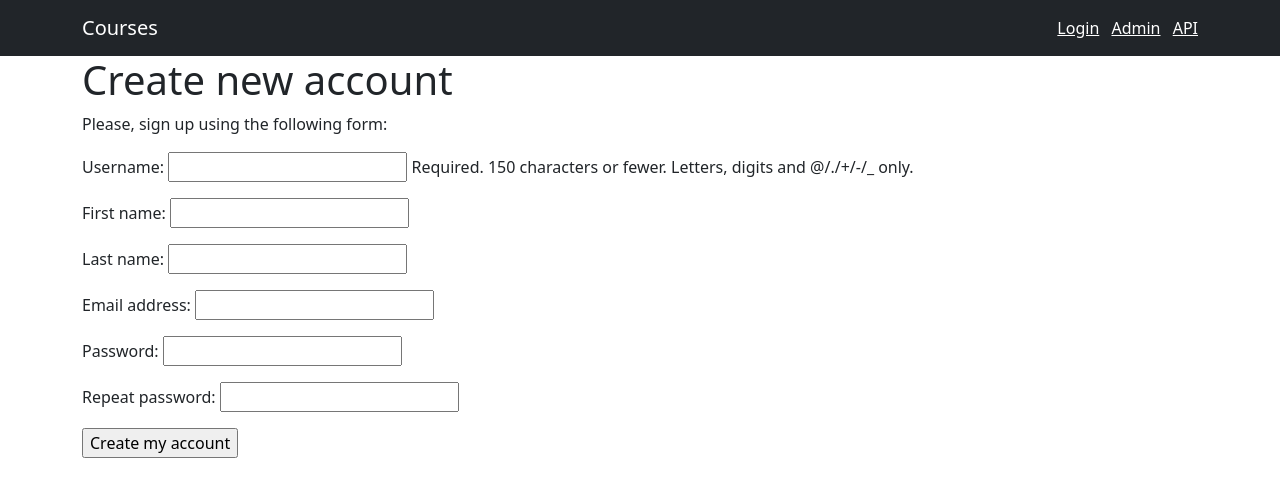
After one commit to Calculated1528/Courses, a Django app: page /account/registration/ in a window 1280 px wide. The commit adds this page. Shown: the top 497 px of the page. Run offline with Django 4.2, Linux system fonts and the light colour scheme.

Commit message:
добавил регистрацию доработал модели в accounts

```diff
--- a/account/forms.py
+++ b/account/forms.py
@@ -1,5 +1,21 @@
 from django import forms
+from django.contrib.auth.models import User
 
 class LoginForm(forms.Form):
     username = forms.CharField()
     password = forms.CharField(widget=forms.PasswordInput)
+
+
+class UserRegistrationForm(forms.ModelForm):
+    password = forms.CharField(label='Password', widget=forms.PasswordInput)
+    password2 = forms.CharField(label='Repeat password', widget=forms.PasswordInput)
+
+    class Meta:
+        model = User
+        fields = ('username', 'first_name', 'last_name', 'email')
+
+    def clean_password2(self):
+        cd = self.cleaned_data
+        if cd['password'] != cd['password2']:
+            raise forms.ValidationError('Passwords don\'t match.')
+        return cd['password2']
--- a/account/urls.py
+++ b/account/urls.py
@@ -6,5 +6,6 @@ urlpatterns = [
     path('', views.account, name='index'),
     path('login/', views.user_login, name='login'),
     path('logout/', views.user_logout, name='logout'),
+    path('registration/',  views.registration, name='registration'),
     path('change-password/',  views.change_password, name='change_password'),
 ]
--- a/account/views.py
+++ b/account/views.py
@@ -2,7 +2,7 @@ from django.http import HttpResponse
 from django.shortcuts import render
 from django.contrib.auth import authenticate, login, logout,update_session_auth_hash
 from django.contrib.auth.forms import PasswordChangeForm
-from .forms import LoginForm
+from .forms import LoginForm,UserRegistrationForm
 from shop.views import index
 
 
@@ -45,3 +45,19 @@ def change_password(request):
     else:
         form = PasswordChangeForm(request.user)
     return render(request, 'account/registration/change_password.html', {'form': form})
+
+
+def registration(request):
+    if request.method == 'POST':
+        user_form = UserRegistrationForm(request.POST)
+        if user_form.is_valid():
+            # Create a new user object but avoid saving it yet
+            new_user = user_form.save(commit=False)
+            # Set the chosen password
+            new_user.set_password(user_form.cleaned_data['password'])
+            # Save the User object
+            new_user.save()
+            return render(request, 'account/registration/registration_done.html', {'new_user': new_user})
+    else:
+        user_form = UserRegistrationForm()
+    return render(request, 'account/registration/registration.html', {'user_form': user_form})
--- a/shop/views.py
+++ b/shop/views.py
@@ -1,5 +1,4 @@
 from django.shortcuts import render, get_object_or_404
-from django.http import HttpResponse
 from .models import Course
 # Create your views here.
 
--- a/templates/account/registration/login.html
+++ b/templates/account/registration/login.html
@@ -10,4 +10,6 @@
     {% csrf_token %}
     <p><input type="submit" value="Log-in"></p>
 </form>
+
+<a href={% url "account:registration" %} >Registration</a>
 {% endblock %}
--- /dev/null
+++ b/templates/account/registration/registration.html
@@ -0,0 +1,13 @@
+{% extends "base.html" %}
+
+{% block title %}Registration new account{% endblock %}
+
+{% block content %}
+    <h1>Create new account</h1>
+    <p>Please, sign up using the following form:</p>
+    <form action="." method="post">
+        {{ user_form.as_p }}
+        {% csrf_token %}
+        <p><input type="submit" value="Create my account"></p>
+    </form>
+{% endblock %}
```
Also changed, not shown: account/models.py (+8 -11 lines), shop/delete.py (deleted, +0 -9 lines), templates/account/registration/registration_done.html (added, +8 -0 lines), account/migrations/0001_initial.py (added).
